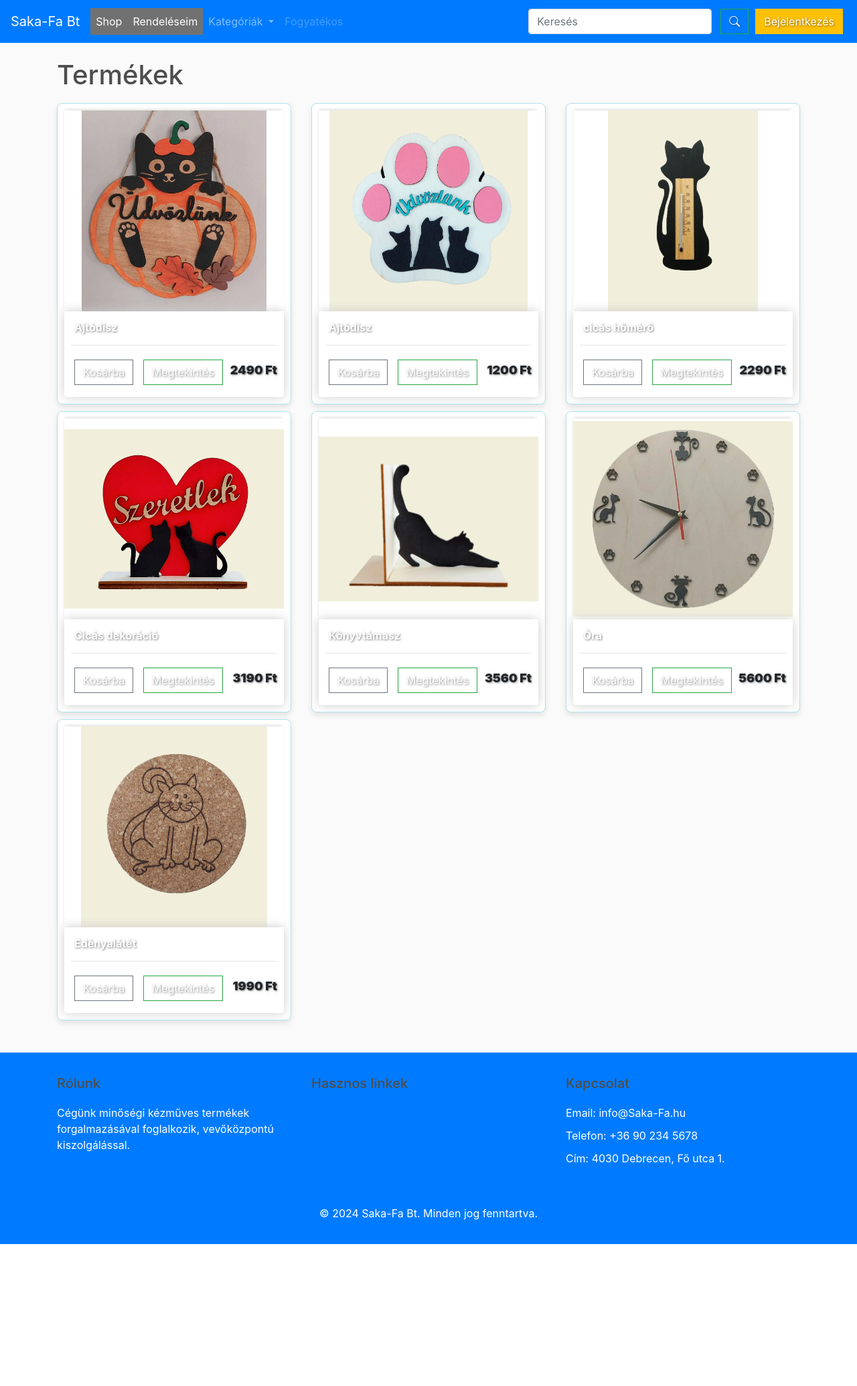
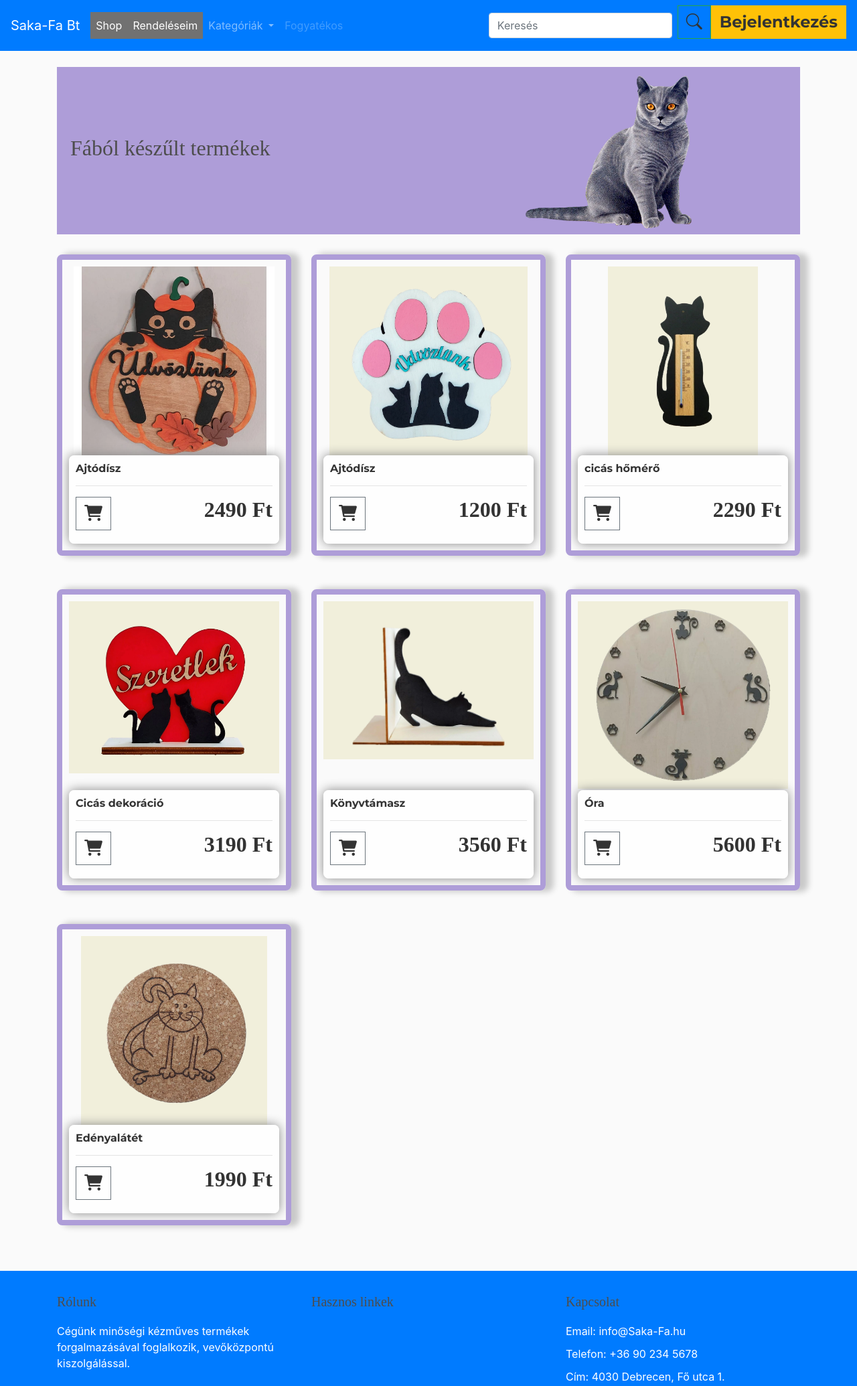
Before and after one commit to Tibi81/vizsgaremek, a Django app: a page that uses ecommerce/store/templates/store/filtered_products.html in a window 1280 px wide. Shown: the top 2070 px of the page at 67% size. Before the commit the page ends 1858 px from the top, so only its background shows below. Run offline with Django 5.2, Linux system fonts and the light colour scheme; data comes from the database, SQL or seed files in the repository; some libraries are stand-ins or nearby versions.

Commit message:
Kategóriák

```diff
--- a/ecommerce/static/css/main.css
+++ b/ecommerce/static/css/main.css
@@ -11,19 +11,27 @@ body{
 }
 
 .background-index{
-    background-color: #d4edf5 ;
+    background-color: #f0f3f3 ;
 }
 
 h1,h2,h3,h4,h5,h6{
 	color:hsl(0, 0%, 30%);
+    font-family: 'Lora', serif; /* Elegáns betűtípus */
 }
 
 .box-element{
-	box-shadow:hsl(0, 0%, 80%) 0 0 16px;
+	box-shadow:hsl(0, 0%, 53%) 0 0 16px;
 	background-color: #fff;
-	border-radius: 4px;
+	border-radius: 8px;
 	padding: 10px;
+    flex-grow: 1;
+    position: relative;
+    z-index: 2;
+    background: rgba(255, 255, 255, 0.8);
 
+}
+.box-elemet p {
+    color:hsl(0, 0%, 30%);
 }
 
 /* Filter Card */
@@ -34,20 +42,26 @@ h1,h2,h3,h4,h5,h6{
     width: 100%;
     height: 450px; /* Kártya egységes magassága */
     padding: 10px;
+    margin: 20px 0; /* Alsó és felső távolság növelése */
     box-sizing: border-box;
-    background-color: white;
-    border: 1px solid #b1e2ed;
+    border: 8px solid #ae9dd8;
     border-radius: 8px;
     overflow: hidden;
-    -webkit-box-shadow: 0px 4px 8px rgba(0, 0, 0, 0.1);
-    box-shadow: 0px 4px 8px rgba(0, 0, 0, 0.1);
+    -webkit-box-shadow: 10px 0px 10px 2px rgba(0, 0, 0, 0.2);
+    box-shadow: 10px 0px 10px 2px rgba(0, 0, 0, 0.2);
+    position: relative;
 
 }
+.filter-card-img {
+    width: 100%;
+    height: 300px;
+    overflow: hidden;
+    transition: transform 0.3s ease;
+    z-index: 1;
+}
 
-.filter-card img.thumbnail {
-    width: 100%;
-    height: 350px; /* Kép maximális magassága a kártyában */
-    object-fit: contain; /* A kép teljes tartalma megjelenik a keretben */
+.filter-card-img:hover {
+    transform: scale(1.2);
 }
 
 
@@ -61,54 +75,79 @@ h1,h2,h3,h4,h5,h6{
     box-shadow: -1px -3px 5px -2px rgba(214, 214, 214, 1);
 }
 
-.box-element {
-    flex-grow: 1; /* Kitölti a fennmaradó helyet */
-    padding: 10px;
-}
 
-.box-element h4 {
-    margin: 10px 0 0 0;
-    font-size: 18px;
+
+.box-element h4, h6 {
+    font-family: 'Lora', serif; /* Elegáns betűtípus */
+    font-size: 2em; /* Nagy betűméret */
+    color: #333; /* Sötétszürke szín */
     font-weight: bold;
-    color: #212529;
 }
 
 .card {
+    height: 450px;
     position: relative;
     overflow: hidden;
     margin-bottom: 20px;
     background-color: #f8f9fa;
     border-radius: 20px;
+
+}
+.card:hover .card-body {
+    left: 0; /* Hover esetén a kép fölé csúszik */
+}
+.card-body {
+    position: absolute;
+    bottom: 0;
+    left: -100%; /* Kezdés a kép bal oldalán kívül */
+    width: 100%; /* Csak a kép szélességében */
+    height: 100%; /* A kép magasságában marad */
+    background: rgba(107, 120, 189, 0.9); /* Átlátszó fekete háttér */
+    color: white;
+    display: flex;
+    flex-direction:column;
+    align-items: center;
+    justify-content: start;
+    text-align: center;
+    transition: all 0.5s ease;
+    padding: 10px;
 }
 
 
 
-.card:hover .card-body {
-    left: 0; /* Hover esetén a kép fölé csúszik */
+/* .card-body szövegek stílusai */
+.card-body h6 {
+    font-family: 'Montserrat', sans-serif; /* Modern betűtípus */
+    font-size: 1.5em; /* Kicsit nagyobb betűméret */
+    color: #ffffff; /* Fehér szín */
+    font-weight: 600; /* Közepesen vastag betűk */
+    margin-bottom: 10px;
+}
+
+.card-body p {
+    font-family: 'Lora', serif; /* Elegáns betűtípus */
+    font-size: 1em; /* Normál betűméret */
+    color: #ffffff; /* Fehér szín */
+    margin-top: 10px;
+    margin-bottom: 20px;
+}
+
+.card-body h4 {
+    font-family: 'Lora', serif; /* Elegáns betűtípus */
+    font-size: 1.5em; /* Kicsit nagyobb betűméret */
+    color: #ffffff; /* Fehér szín */
+    font-weight: bold;
+    margin-top: 10px;
 }
 
 
 
-.card-body {
-    position: absolute;
-    top: 0;
-    left: -100%; /* Kezdés a kép bal oldalán kívül */
-    width: 100%; /* Csak a kép szélességében */
-    height: 100%; /* A kép magasságában marad */
-    background: rgba(0, 0, 0, 0.7); /* Átlátszó fekete háttér */
-    color: white;
-    display: flex;
-    flex-direction: column;
-    align-items: center;
-    justify-content: center;
-    text-align: center;
-    transition: all 0.5s ease;
-}
-
 .btn, h4, h6 {
-    margin: 5px;
-    color: #fff; /* Szöveg színének világosra állítása */
-    text-shadow: 1px 1px 3px rgba(0, 0, 0, 0.5); /* Szöveg árnyékolás */
+    font-family: 'Montserrat', sans-serif; /* Modern betűtípus */
+    font-size: 1.5em; /* Kicsit nagyobb betűméret */
+    color: #333333; /* Sötétszürke szín */
+    font-weight: 600; /* Közepesen vastag betűk */
+    margin-bottom: 10px; /* Térköz az alatta lévő elemtől */
 }
 
 h4 {
@@ -522,25 +563,85 @@ td.left-align {
 }
 
 .scroll-card {
-    display: inline-block;
-    width: 300px; /* vagy a kívánt kártyaszélesség */
-    height: 450px; /* egységes kártyamagasság */
-    margin: 0 10px; /* a kártyák közötti távolság */
+    display: flex;
+    flex-direction: column;
+    justify-content: space-between;
+    width: 300px;
+    height: 450px; /* Kártya egységes magassága */
+    margin: 0 20px;
+    padding: 10px;
     box-sizing: border-box;
-    background-color: white;
-    border: 1px solid #b1e2ed; /* Visszaállítva a keret */
+    border: 1px solid #ae9dd8;
     border-radius: 8px;
     overflow: hidden;
-    -webkit-box-shadow: 0px 4px 8px rgba(0, 0, 0, 0.1);
-    box-shadow: 0px 4px 8px rgba(0, 0, 0, 0.1);
+    -webkit-box-shadow: 10px 0px 10px 2px rgba(0, 0, 0, 0.2);
+    box-shadow: 10px 0px 10px 2px rgba(0, 0, 0, 0.2);
+    transition: border 0.3s ease;
 }
+
+.scroll-card:hover {
+    border: 8px solid #ae9dd8; /* Keret megjelenítése hover állapotban */
+}
+
 .card-container:hover {
     animation-play-state: paused;
 }
 
-.scroll-card img.thumbnail {
+.scroll-card img {
     width: 100%;
+    height: 300px;
+    object-fit: cover;
+    overflow: hidden;
+    position: relative;
 
-    height: 350px; /* Kép maximális magassága a kártyában */
-    object-fit: contain; /* A kép teljes tartalma megjelenik a keretben */
 }
+
+.product-name {
+    white-space: nowrap; /* Szöveg egy sorban tartása */
+    overflow: hidden; /* Túlcsorduló szöveg elrejtése */
+    text-overflow: ellipsis; /* Három pont a túl hosszú szöveg végén */
+}
+
+
+/* filtered-products.html -- filtered-products.html -- filtered-products.html -- filtered-products.html -- filtered-products.html -- filtered-products.html*/
+@media (max-width: 768px) {
+    .title-banner {
+        height: 230px;
+    }
+}
+.title-banner{
+    display: flex;
+    justify-content: space-between; /* Szöveg és kép közötti térköz */
+    align-items: center; /* Függőleges középre igazítás */
+    background-color: #ae9dd8;
+}
+
+.title-text-section{
+    flex: 1; /* A szöveg szekciója */
+    padding: 20px;
+    text-align: left;
+    max-width: 50%;
+    font-family: 'Montserrat', sans-serif; /* Vagy 'Montserrat', sans-serif */
+    font-size: 2.5em;
+    font-weight: 700;
+    color: #333333;
+}
+
+.image-section{
+    flex: 1;
+    max-width: 50%;
+    background-color: transparent; /* A háttér színét átlátszóra állítjuk */
+    overflow: hidden;
+    position: relative; /* Pozíció beállítása a pontokhoz */
+    text-align: right;
+
+  }
+.image-section img{
+
+        width: 100%;
+        height: 250px;
+        object-fit:contain;
+
+}
+
+/* filtered-products.html -- filtered-products.html -- filtered-products.html -- filtered-products.html -- filtered-products.html -- filtered-products.html*/
--- a/ecommerce/store/templates/store/filtered_products.html
+++ b/ecommerce/store/templates/store/filtered_products.html
@@ -3,24 +3,52 @@
 {% load markdown_extras %}
 {% block content %}
 
+
+
+<div class="title-banner">
+    <div class="title-text-section">
+
+            {% if filter_option %}
+              <h2>{{ display_name }} termékek</h2>
+            {% else %}
+
+            {% endif %}
+
+
+          {% if message %}
+            <p>{{ message }}</p>
+          {% endif %}
+    </div>
+
+    <div class="image-section">
+        <img src="{% static 'images/hamvas.png' %}" style="width:100%">
+    </div>
+
+</div>
+
 {% if products %}
-<h1>Termékek</h1>
+
 
 <div class="row">
     {% for product in products %}
     <div class="col-12 col-md-6 col-lg-4">
         <div class="filter-card">
-            <img class="thumbnail" src="{{ product.imageURL }}" alt="{{ product.name }}">
-            <div class="box-element product">
+            <div class="filter-card-img">
+                <a href="{% url 'product_detail' product.id %}">
+                    <img class="thumbnail" src="{{ product.imageURL }}" alt="{{ product.name }}">
+                </a>
+            </div>
+            <div class="box-element">
                 <h6><strong>{{ product.name }}</strong></h6>
                 <hr>
-                <button data-product="{{ product.id }}" data-action="add" class="btn btn-outline-secondary add-btn update-cart">Kosárba</button>
-                <a href="{% url 'product_detail' product.id %}" class="btn btn-outline-success">Megtekintés</a> <!-- View gomb -->
-                <h4 style="display: inline-block; float: right;"><strong>{{ product.price|floatformat:0 }} Ft</strong></h4><br>
-
+                <button data-product="{{ product.id }}" data-action="add" class="btn btn-outline-secondary add-btn update-cart"><i class="fas fa-shopping-cart"></i></button>
+                <h4 style="display: inline-block; float: right;">
+                    <strong>{{ product.price|floatformat:0 }} Ft</strong>
+                </h4><br>
             </div>
         </div>
     </div>
+
     {% endfor %}
 </div>
 
--- a/ecommerce/store/templates/store/store.html
+++ b/ecommerce/store/templates/store/store.html
@@ -9,13 +9,13 @@
         {% for product in products %}
         <div class="col-12 col-md-6 col-lg-4 mb-4"> <!-- mb-4 added for margin-bottom -->
             <div class="card">
-                <img class="card-img-top" src="{{ product.imageURL }}" alt="{{ product.name }}">
+                <a href="{% url 'product_detail' product.id %}"><img class="card-img-top" src="{{ product.imageURL }}" alt="{{ product.name }}"></a>
                 <div class="card-body">
                     <h6 class="truncated"><strong>{{ product.name|markdown|safe }}</strong></h6>
                     <p><strong>{{ product.description|markdown|safe }}</strong></p>
                     <h4><strong>{{ product.price|floatformat:0 }} Ft</strong></h4>
-                    <button data-product="{{ product.id }}" data-action="add" class="btn btn-outline-secondary add-btn update-cart">Kosárba</button>
-                    <a class="btn btn-outline-success" href="{% url 'product_detail' product.id %}">Megtekintés</a>
+                    <button data-product="{{ product.id }}" data-action="add" class="btn btn-outline-secondary add-btn update-cart"><i class="fas fa-shopping-cart"></i></button>
+
                 </div>
             </div>
         </div>
--- a/ecommerce/store/views.py
+++ b/ecommerce/store/views.py
@@ -160,12 +160,13 @@ def filtered_products(request):
     print(f"Filter option: {filter_option}")  # Debug üzenet
 
     category_map = {
-        'FÁB': 'option1',
-        'kotott': 'option2',
-        'pottos': 'option3',
-        'textil': 'option4',
+        'FÁB': ('option1', 'Fából készűlt'),
+        'kotott': ('option2', 'Kötött - horgolt'),
+        'pottos': ('option3','Pöttyös cicák'),
+        'textil': ('option4','Textil'),
     }
-    filter_option = category_map.get(filter_option, None)
+    category_info = category_map.get(filter_option,( None, None))
+    filter_option, display_name = category_info
     print(f"Mapped filter option: {filter_option}")  # Debug üzenet
 
     if filter_option:
@@ -177,6 +178,7 @@ def filtered_products(request):
             message = ""
     else:
         products = Product.objects.all()
+        display_name = 'Összes termék'
         message = ""
 
     # Kosár kezelés a cartData függvény használatával
@@ -190,7 +192,9 @@ def filtered_products(request):
         'items': items,  # Kosár elemek
         'order': order,  # Kosár adatok
         'cartItems': cartItems,  # Kosárban lévő elemek száma
-        'message': message  # Üzenet a szűrésről
+        'message': message,  # Üzenet a szűrésről
+        'filter_option': filter_option,  # Az eredeti filter opció
+        'display_name': display_name
     }
 
     return render(request, 'store/filtered_products.html', context)
```
Also changed, not shown: other parts of ecommerce/static/css/main.css (+17 -15 lines), ecommerce/store/templates/store/index.html (+26 -67 lines), ecommerce/static/images/hamvas.png (added).
